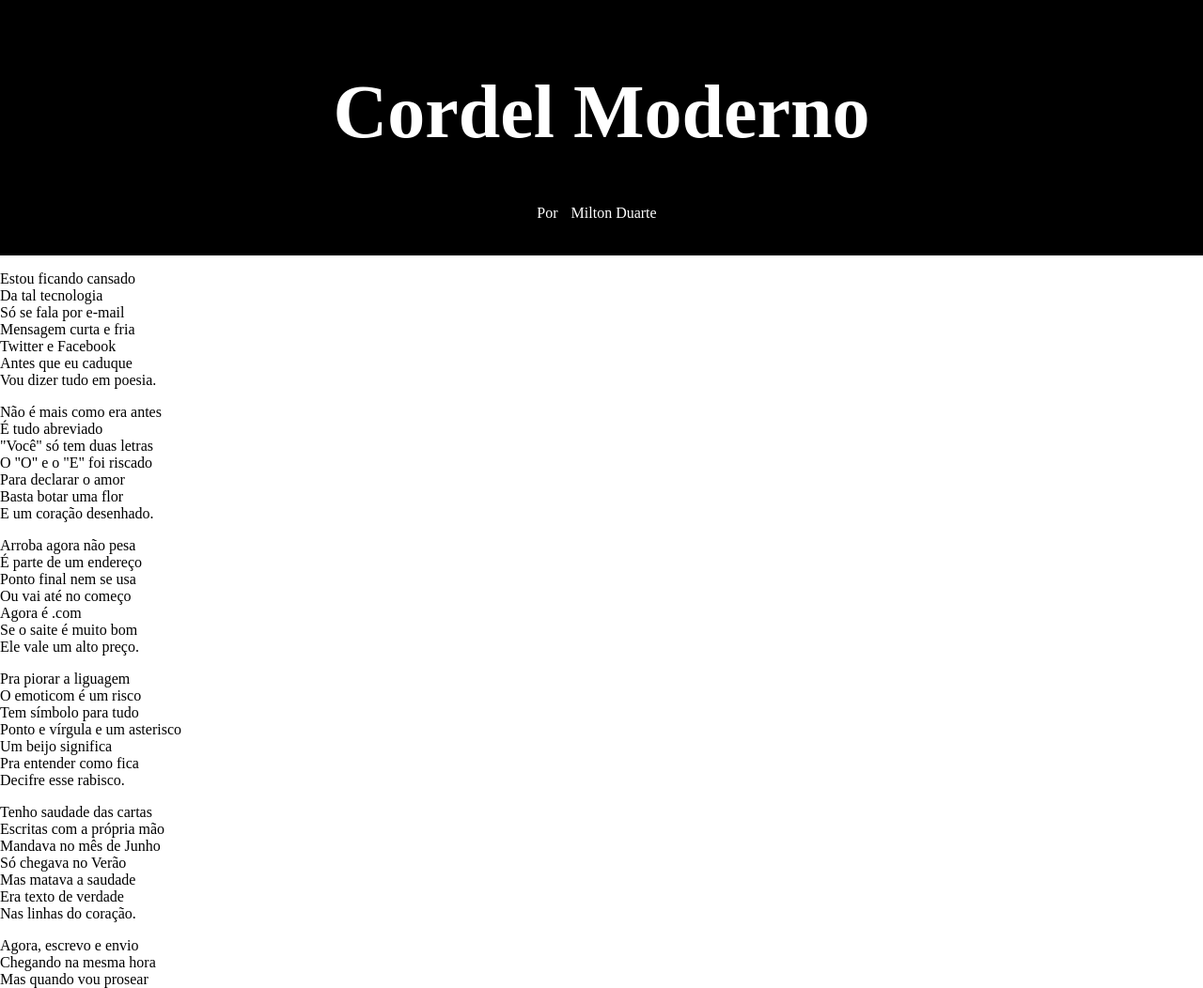
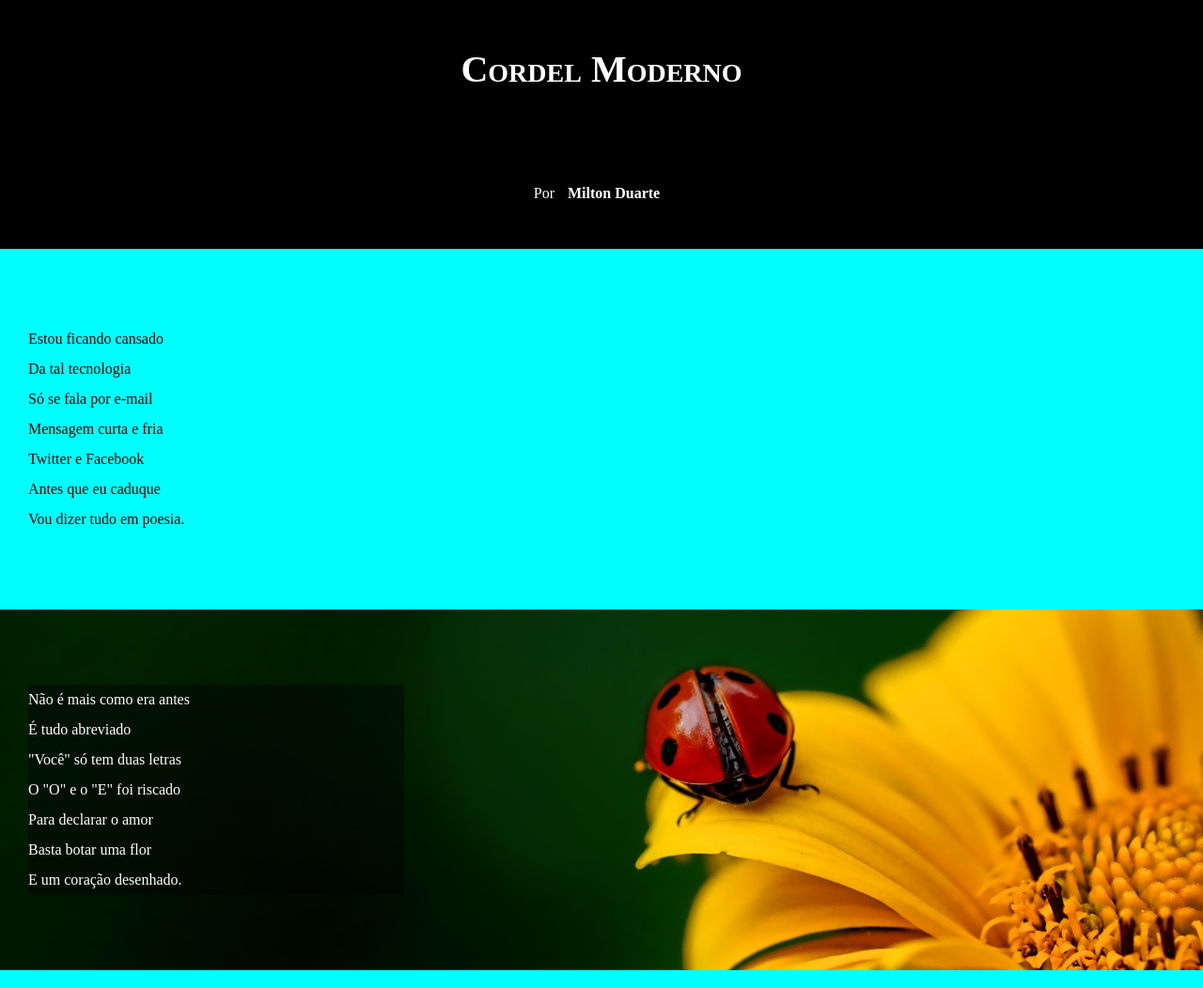
Before and after one commit to robernan/html5-css3, a plain HTML site: page estudos1/cordel-moderno/index.html in a window 1280 px wide. Shown: the top 1052 px of the page at 94% size. Drawn offline with Linux system fonts and the light colour scheme.

Commit message:
atualizei o style

```diff
--- a/estudos1/cordel-moderno/index.html
+++ b/estudos1/cordel-moderno/index.html
@@ -26,7 +26,7 @@
                     Vou dizer tudo em poesia. <br>
                 </p>
             </section>
-            <section class="imagen"id="img1">
+            <section class="imagem"id="img1">
 
 
                 <p>
--- a/estudos1/cordel-moderno/style.css
+++ b/estudos1/cordel-moderno/style.css
@@ -6,48 +6,72 @@
     src: url('/estudos1/cordel-moderno/fontes/PassionOne-Regular.ttf');
     font-weight: bolder;
 }
-body{
+*{
     margin: 0px;
     padding: 0px;
-    background-position: 100%, 100%;
+}
+html,body{
+    min-height: 100vh;
+    background-color: aqua;
 }
 header{
-    font-family: 'passion one', 'cursive';
     background-color: black;
-
-    padding: 20px;
     color: white;
-  font-size: 40px;
     text-align: center;
 
 }
+header > h1{
+    padding: 50px;
+    font-variant: small-caps;
+    font-size: 40px;
+}
 header > p{
-    font-size: medium;
+    padding: 50px;
 }
-header > p > a{
+    a{
+        padding: 10px;
         color: white;
         text-decoration: none;
-    padding: 10px;
+        font-weight: bolder;
+    }
 
-}
-header > p > a:hover{
+a:hover{
             text-decoration: underline;
-    background-color: aquamarine;
+            background-color: white;
             color: black;
             border-radius: 10px;
         }
-main{
-    font-family: 'cursive';
+        section{
+            padding-top: 10vh;
+            padding-bottom: 10vh;
+            line-height: 2em;
+            padding-left: 30px;
+        }
+        .imagem{
+             background-color: rgb(143, 99, 99);
+            color: white;
+        }
+            .imagem > p{
+                background-color: rgba(0, 0, 0, 0.397);
+                width: 400px;
 
             }
-section > p{
-    display: block;
+             #img1{
+                background-image: url('imagens/background001.jpg');
+                background-size: cover;
+                background-attachment: fixed;
+                background-position: center, center;
+
             }
-#img1{
-    background-position: 'absoluto';
-background-image: url('imagens/cachoeira.jpg');
- right: 300px;
- left: 400px;
-  background-repeat: no-repeat;
-  background-size: 100%, 100%;
+            #img2{
+                background-image: url('imagens/background002.jpg');
+                background-size: cover;
+                background-attachment: fixed;
+                background-position: center, center;
             }
+
+        footer{
+            background-color: black;
+            color: white;
+            text-align: center;
+        }
```
Lines whose indentation alone changed are shown as unchanged.
